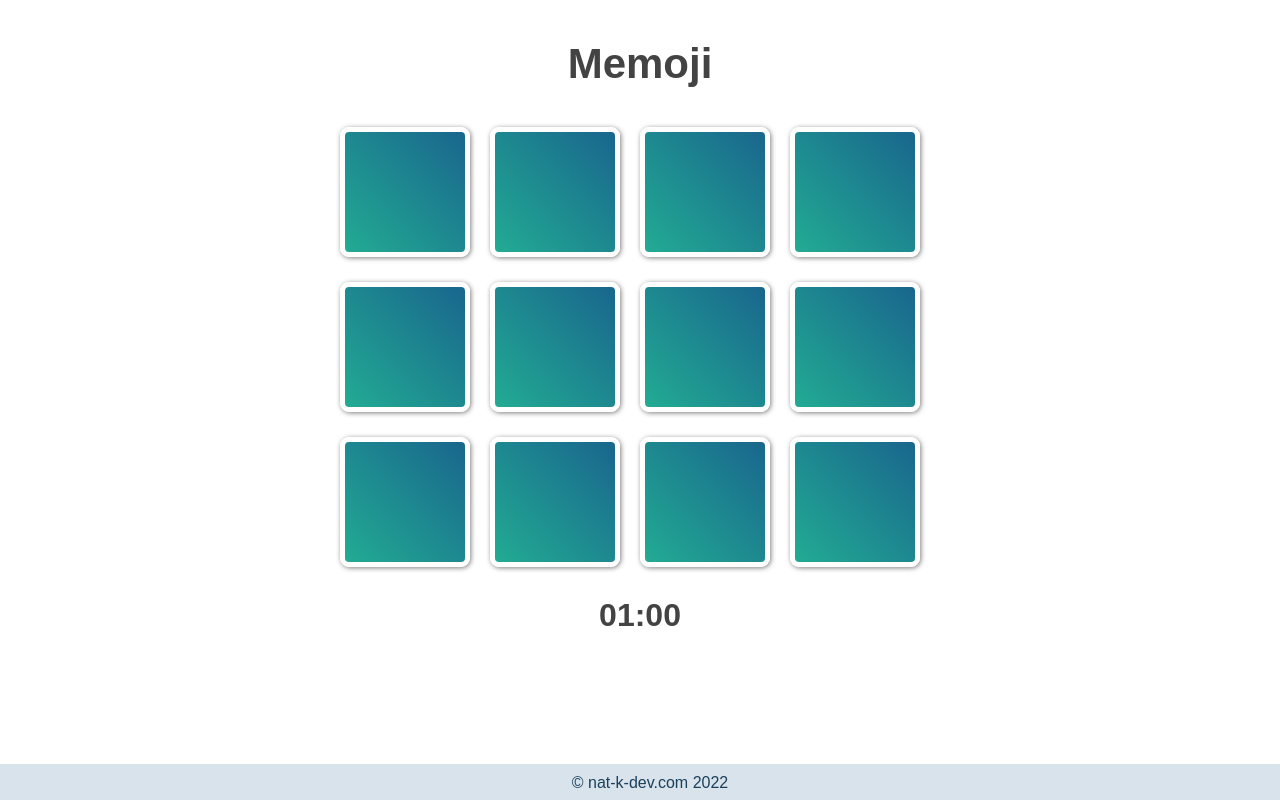
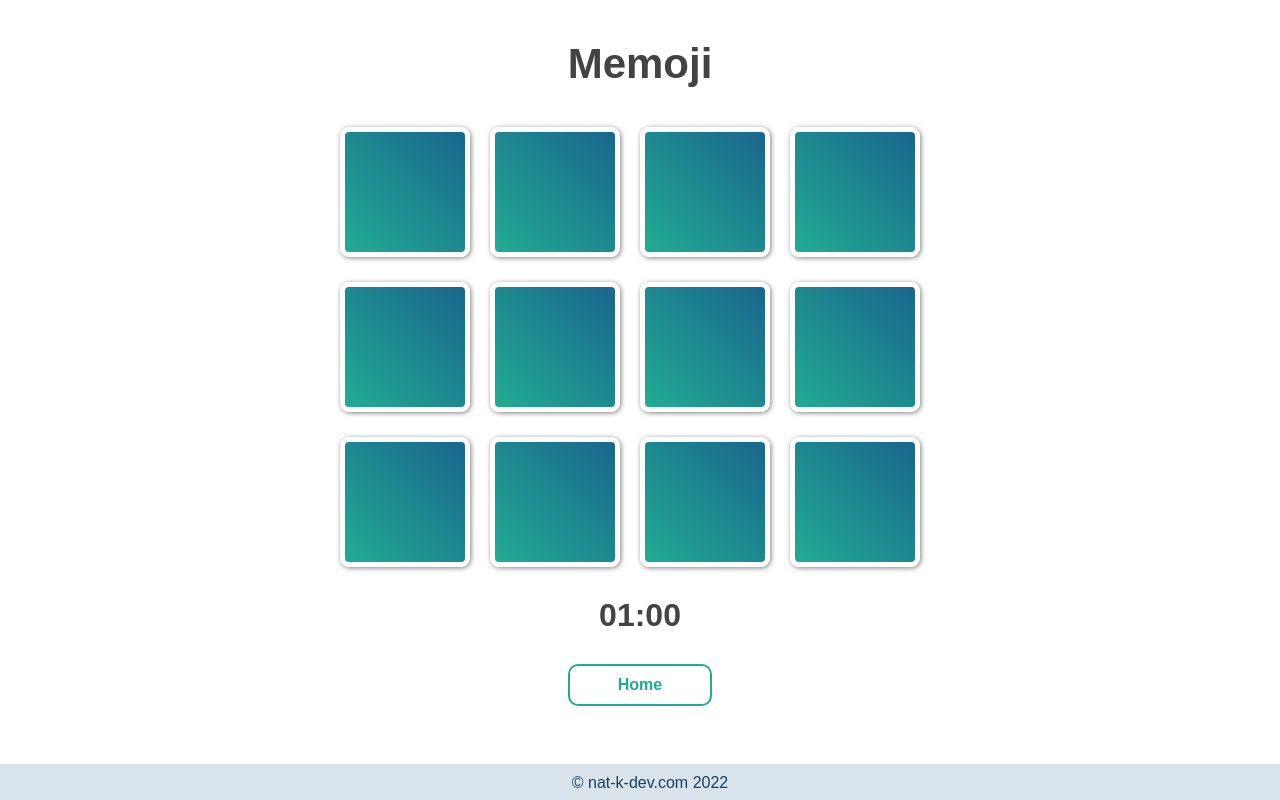
Before and after one commit to nat-k-dev/natkdev.com, a React (Create React App) app: page /memoji in a window 1280 px wide. Built offline with nearby package versions, Linux system fonts and the light colour scheme.

Commit message:
add BackHomeButton usage, fix styles

```diff
--- a/src/components/project-binary-calculator/binaryCalculator.css
+++ b/src/components/project-binary-calculator/binaryCalculator.css
@@ -34,6 +34,7 @@
 }
 
 .btn {
+    cursor: pointer;
     width: 25%;
     height: 36px;
     font-size: 18px;
--- a/src/components/project-design-system/projectDesignSystem.css
+++ b/src/components/project-design-system/projectDesignSystem.css
@@ -118,6 +118,7 @@
   }
 
   .onoffswitch__prompt {
+    cursor: pointer;
     padding: 3px;
     font-size: 18px;
     text-align: center;
@@ -1259,3 +1260,16 @@
       --gap: var(--space-xl)
     }
   }
+
+  .theme .back-home-button {
+    background-color: lightsalmon;
+  }
+
+  .theme .back-home-button:hover {
+    background-color: rgb(228, 117, 73);
+  }
+
+  .theme_color_project-default .back-home-button,
+  .theme_color_project-inverse .back-home-button {
+    color: var(--primary-color);
+  }
--- a/src/components/project-design-system/projectDesignSystem.js
+++ b/src/components/project-design-system/projectDesignSystem.js
@@ -1,4 +1,5 @@
 import React, {useEffect} from "react";
+import BackHomeButton from "../common-blocks/back-home-button/back-home-button";
 import "./projectDesignSystem.css";
 
 const ProjectDesignSystem = () => {
@@ -26,6 +27,7 @@ const ProjectDesignSystem = () => {
     return (
       <div className="project-design-system" onClick={(event) => {onClickDesignSystem(event)}}>
         <div className="page theme theme_color_project-default theme_size_default theme_space_default theme_gap_small">
+            <BackHomeButton />
             <div className="design-system-header">
                 <div className="header__content">
                     <div className="header__logo"></div>
--- a/src/components/project-memoji/projectMemoji.css
+++ b/src/components/project-memoji/projectMemoji.css
@@ -199,3 +199,21 @@
 		transform: translateY(-10px) scaleY(1.3);
 	}
 }
+
+.memoji-home-link {
+	color: var(--memoji-gradient-left-color);
+	font-weight: bold;
+	border: 2px solid var(--memoji-gradient-left-color);
+	border-radius: 10px;
+	padding: 10px 20px;
+	margin-bottom: 30px;
+	text-align: center;
+	margin: 0 auto;
+	display: block;
+	width: 100px;
+}
+
+.memoji-home-link:hover {
+	background-color: var(--memoji-gradient-left-color);
+	color: white;
+}
--- a/src/components/project-memoji/projectMemoji.js
+++ b/src/components/project-memoji/projectMemoji.js
@@ -1,4 +1,5 @@
 import React, {useEffect} from "react";
+import { Link } from "react-router-dom";
 import Footer from "../common-blocks/footer/footer";
 import "./projectMemoji.css";
 import Game from "./game";
@@ -91,6 +92,7 @@ const ProjectMemoji = () => {
                     <button className="message__btn" id="message__btn">Play again</button>
                 </div>
             </div>
+            <Link className="memoji-home-link" to="/">Home</Link>
         </section>
         <Footer />
       </div>
--- a/src/components/project-sportmaster/projectSportmaster.css
+++ b/src/components/project-sportmaster/projectSportmaster.css
@@ -1492,3 +1492,15 @@
 		grid-gap: 25px
 	}
 }
+
+.project-sportmaster .back-home-button {
+	z-index: 1;
+	top: 20px;
+	background-color: antiquewhite;
+	border: 2px solid #323232;
+}
+
+.project-sportmaster .back-home-button:hover {
+	background-color: grey;
+	color: white;
+}
--- a/src/components/project-sportmaster/projectSportmaster.js
+++ b/src/components/project-sportmaster/projectSportmaster.js
@@ -1,4 +1,5 @@
 import React, {useEffect} from "react";
+import BackHomeButton from "../common-blocks/back-home-button/back-home-button";
 import "./projectSportmaster.css";
 
 const ProjectSportmaster = () => {
@@ -7,6 +8,7 @@ const ProjectSportmaster = () => {
     }, []);
     return (
         <div className="project-sportmaster layout main-color-theme">
+            <BackHomeButton />
             <header className=""></header>
             <main className="layout__main">
 
```
Lines whose indentation alone changed are shown as unchanged.
